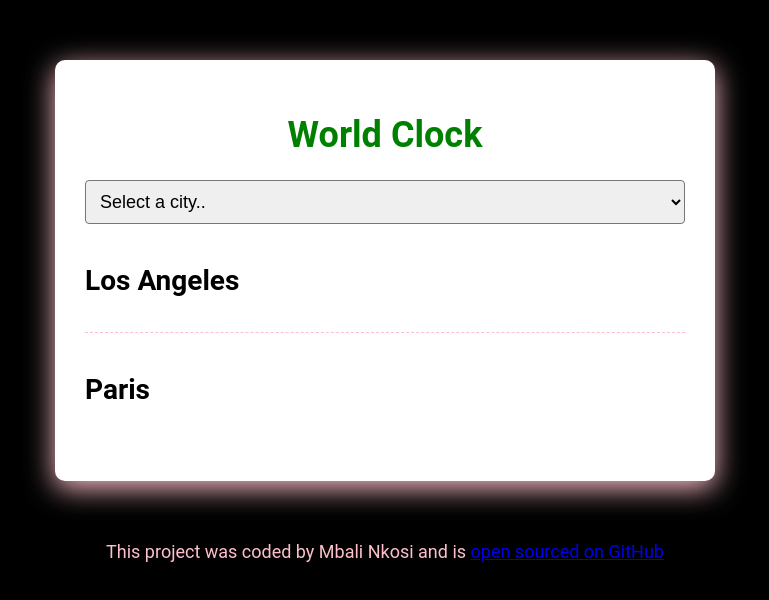
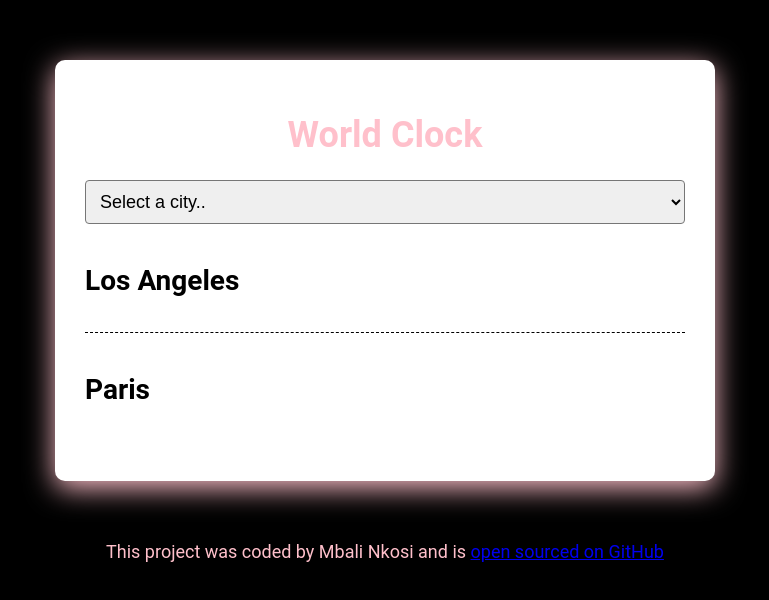
Before and after one commit to Mbali-Nkosi/Project-World-Clock, a plain HTML site: page index.html in a window 1280 px wide. Shown: the whole page, without its empty margins (255-1024 px from the left). Drawn offline with nearby package versions, Linux system fonts and the light colour scheme; a script that the page names is missing.

Commit message:
Update style.css

```diff
--- a/style.css
+++ b/style.css
@@ -7,7 +7,7 @@ h1 {
   text-align: center;
   font-family: Roboto;
   font-size: 36px;
-  color: green;
+  color: pink;
 }
 
 h2 {
@@ -37,7 +37,7 @@ select {
   margin: 10px 0;
   justify-content: space-between;
   padding: 30px 0;
-  border-bottom: 1px dashed pink;
+  border-bottom: 1px dashed black;
 }
 
 .city:last-child {
```
